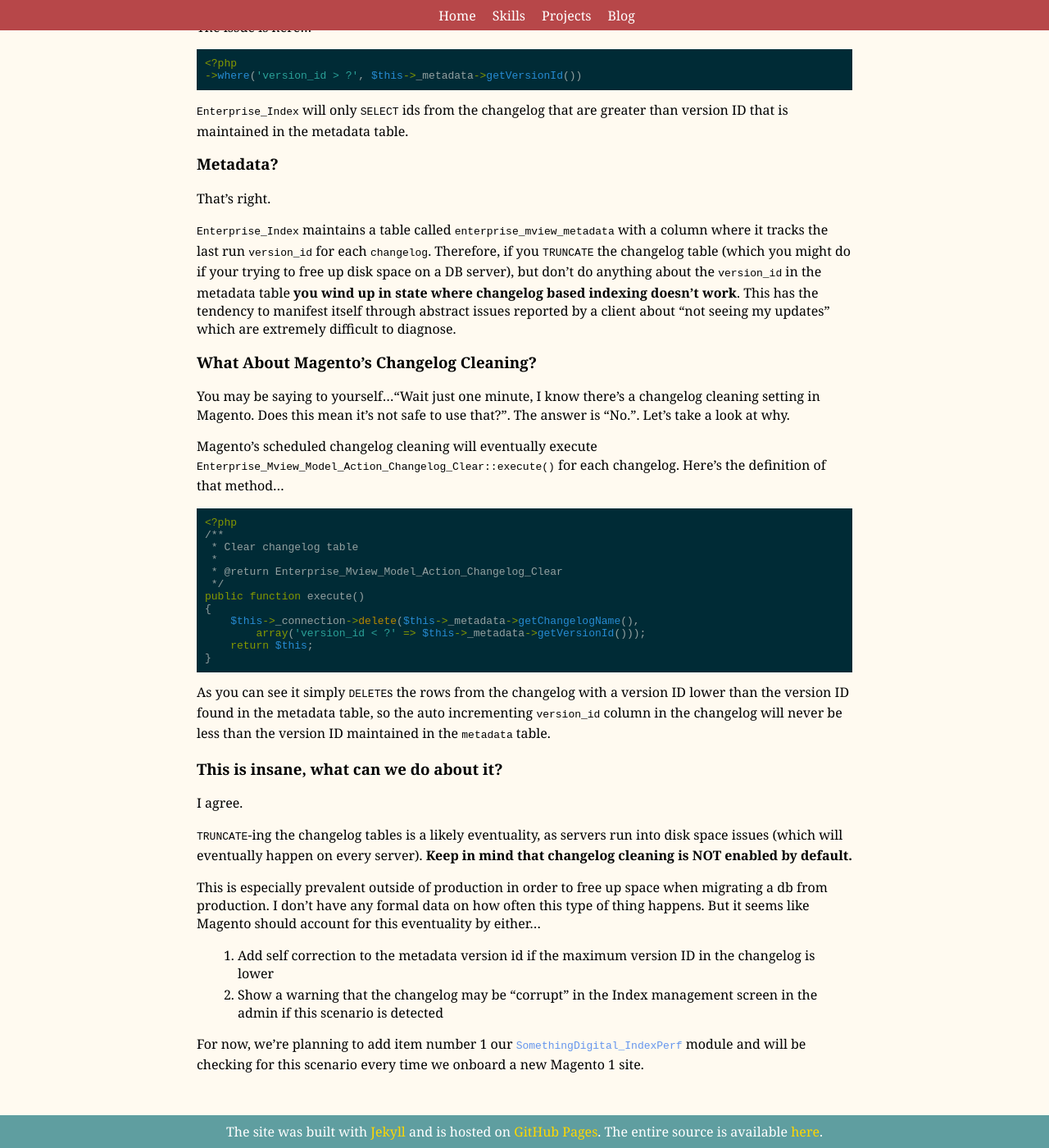
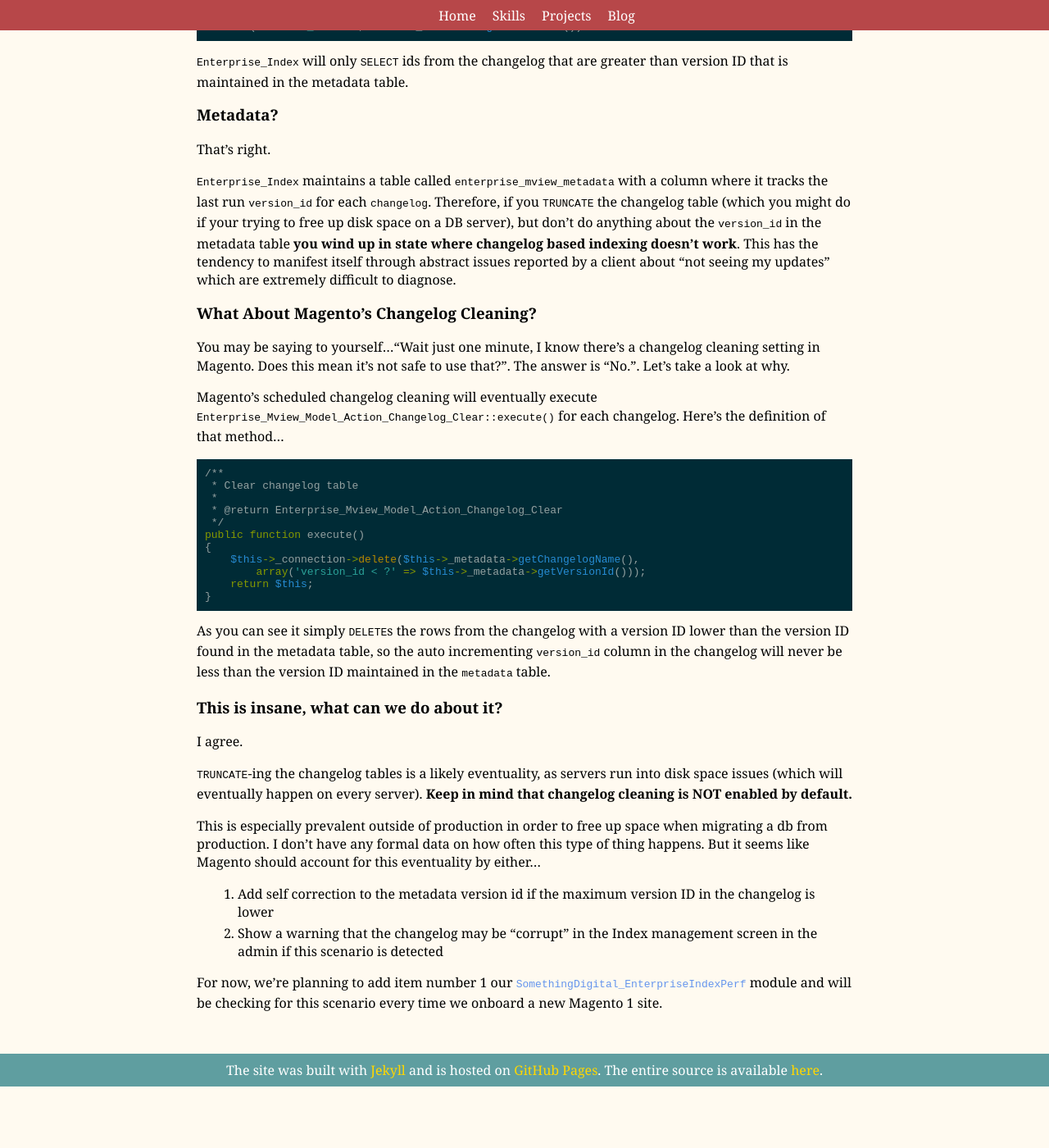
Before and after one commit to mpchadwick/mpchadwick.github.io, a Jekyll site: the page built from _posts/2016-07-29-magento-enterprise-index-lesson-329.md, in a window 1280 px wide and 1400 px high, scrolled down 1776 px. Shown: the whole window at 82% size. Built offline with Jekyll 4.4.1, drawn with Linux system fonts in a browser that asks for light colours; comment, search, counter and statistics services are not loaded; after the commit the page ends 3101 px from its top, so only the background shows below that.

Commit message:
Remove unncessary opening PHP tags

````diff
--- a/_posts/2016-07-29-magento-enterprise-index-lesson-329.md
+++ b/_posts/2016-07-29-magento-enterprise-index-lesson-329.md
@@ -25,8 +25,7 @@ Let me explain why.
 
 Changelog based reindexing will call the `execute` method on the `changelog` `action_model` for each `indexer`. For this investigation, we're concerned about the `cataloginventory_stock` indexer, as the issue we're dealing with is related to inventory being decremented when a product is sold. Let's take a look at `Enterprise_CatalogInventory_Model_Index_Action_Refresh_Changelog::execute()`
 
-```php
-<?php
+```php?start_inline=1
 /**
  * Refresh entities by changelog
  *
@@ -49,8 +48,7 @@ public function execute()
 
 The thing we're interested in is `$this->_selectChangedIds()` which is defined in the grandparent `Enterprise_Index_Model_Action_Abstract()`.
 
-```php
-<?php
+```php?start_inline=1
 protected function _selectChangedIds($maxVersion = null)
 {
     return $this->_getChangedIdsSelect($maxVersion)->query()->fetchAll(Zend_Db::FETCH_COLUMN);
@@ -59,8 +57,7 @@ protected function _selectChangedIds($maxVersion = null)
 
 OK, next let's look at `_getChangedIdsSelect()`
 
-```php
-<?php
+```php?start_inline=1
 protected function _getChangedIdsSelect($maxVersion = null)
 {
     if (empty($maxVersion)) {
@@ -83,8 +80,7 @@ Do you see what might will happen if you `TRUNCATE` the changelog?
 
 The issue is here...
 
-```php
-<?php
+```php?start_inline=1
 ->where('version_id > ?', $this->_metadata->getVersionId())
 ```
 
@@ -102,8 +98,7 @@ You may be saying to yourself..."Wait just one minute, I know there's a changelo
 
 Magento's scheduled changelog cleaning will eventually execute `Enterprise_Mview_Model_Action_Changelog_Clear::execute()` for each changelog. Here's the definition of that method...
 
-```php
-<?php
+```php?start_inline=1
 /**
  * Clear changelog table
  *
@@ -130,4 +125,4 @@ This is especially prevalent outside of production in order to free up space whe
 1. Add self correction to the metadata version id if the maximum version ID in the changelog is lower
 2. Show a warning that the changelog may be "corrupt" in the Index management screen in the admin if this scenario is detected
 
-For now, we're planning to add item number 1 our  [`SomethingDigital_IndexPerf`](https://github.com/sdinteractive/SomethingDigital_EnterpriseIndexPerf/issues/19) module and will be checking for this scenario every time we onboard a new Magento 1 site.
+For now, we're planning to add item number 1 our  [`SomethingDigital_EnterpriseIndexPerf`](https://github.com/sdinteractive/SomethingDigital_EnterpriseIndexPerf/issues/19) module and will be checking for this scenario every time we onboard a new Magento 1 site.
````
